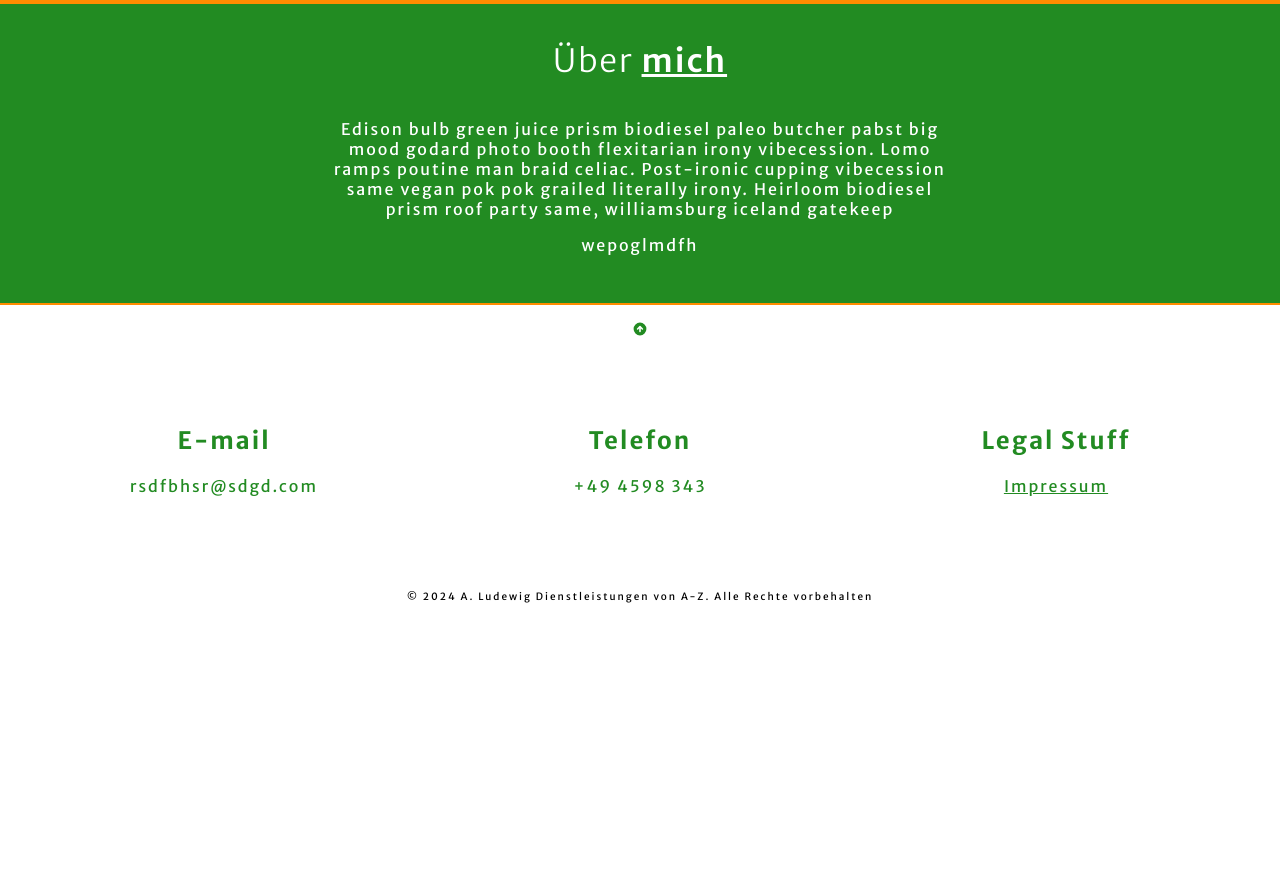
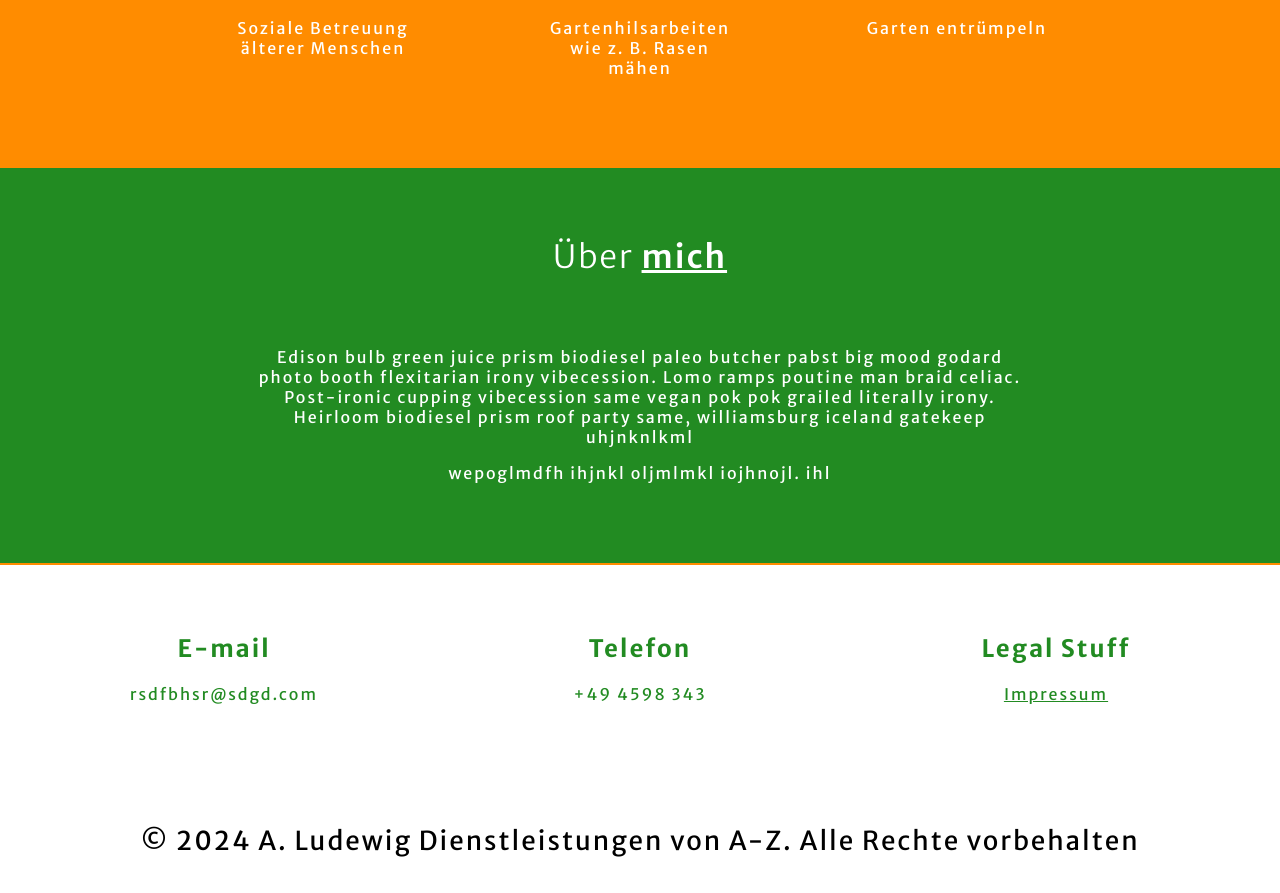
Before and after one commit to BeckieMorton/alkleingewerbe, a React (Vite) app: page / in a window 1280 px wide. Shown: the part 1057-1950 px from the top of the page. Before the commit the page ends 1670 px from the top, so only its background shows below. Built offline with nearby package versions, Linux system fonts and the light colour scheme.

Commit message:
mobile styling

```diff
--- a/src/components/About/About.jsx
+++ b/src/components/About/About.jsx
@@ -3,25 +3,25 @@ import { TypeAnimation } from "react-type-animation";
 
 export const About = () => {
   return (
-    <div className={styles.services}>
-      <div className={styles.servicesContainer}>
-        <div className={styles.servicesBox}>
+    <div className={styles.about}>
+      <div className={styles.aboutContainer}>
+        <div className={styles.aboutBox}>
           <h1>
             <span style={{ fontWeight: "300" }}>Über </span>
             <span style={{ textDecoration: "underline" }}>mich</span>
           </h1>
         </div>
 
-        <div className={styles.servicesBox}>
-          <div className={styles.aboutmeText}>
+        <div className={styles.aboutBox}>
+          <div className={styles.aboutText}>
             <p>
               Edison bulb green juice prism biodiesel paleo butcher pabst big
               mood godard photo booth flexitarian irony vibecession. Lomo ramps
               poutine man braid celiac. Post-ironic cupping vibecession same
               vegan pok pok grailed literally irony. Heirloom biodiesel prism
-              roof party same, williamsburg iceland gatekeep
+              roof party same, williamsburg iceland gatekeep uhjnknlkml
             </p>
-            <p>wepoglmdfh</p>
+            <p>wepoglmdfh ihjnkl oljmlmkl iojhnojl. ihl</p>
           </div>
         </div>
       </div>
--- a/src/components/About/About.module.css
+++ b/src/components/About/About.module.css
@@ -1,4 +1,6 @@
-.services {
+/* Media query for mobile */
+@media screen and (max-width: 666px) {
+  .about {
     background-color: #228b22;
     color: white;
     max-width: 100%;
@@ -7,32 +9,92 @@
     border-bottom: 2px solid #ff8c00;
   }
 
-.services h1 {
+  .about h1 {
     font-weight: 600;
   }
 
-.services img {
+  .aboutContainer {
+    align-items: center;
+  }
+
+  .aboutText {
+    padding: 0 0.5em 2em 0.5em;
+  }
+
+  .aboutContainer {
+    display: grid;
+    grid-template-columns: repeat(1, 1fr);
+    align-items: center;
+    padding: 2em 3em;
+  }
+}
+
+/* Media query for tablet */
+@media screen and (min-width: 667px) and (max-width: 1023px) {
+  .about {
+    background-color: #228b22;
+    color: white;
+    max-width: 100%;
+    text-align: center;
+    padding-top: 1em;
+    border-bottom: 2px solid #ff8c00;
+  }
+
+  .about h1 {
+    font-weight: 600;
+  }
+
+  .aboutContainer {
+    display: grid;
+    grid-template-columns: repeat(1, 1fr);
+    align-items: center;
+    padding: 2em 6em;
+  }
+
+  .aboutBox {
+    text-align: center;
+  }
+
+  .aboutText {
+    padding: 0 0.5em 2em 0.5em;
+  }
+}
+
+/* media query for desktop */
+@media screen and (min-width: 1024px) {
+  .about {
+    background-color: #228b22;
+    color: white;
+    max-width: 100%;
+    text-align: center;
+    padding-top: 1em;
+    border-bottom: 2px solid #ff8c00;
+  }
+
+  .about h1 {
+    font-weight: 600;
+    padding-bottom: 1em;
+  }
+
+  .about img {
     max-width: 164px;
     max-height: 164px;
     border-radius: 50%;
     text-align: center;
   }
 
-.servicesContainer {
+  .aboutContainer {
     display: grid;
     grid-template-columns: repeat(1, 1fr);
     align-items: center;
-  padding: 0 6em;
+    padding: 2em 6em;
   }
 
-.servicesBox:first-child {
-  grid-column: span 4;
-}
-
-.servicesBox {
+  .aboutBox {
     text-align: center;
   }
 
-.aboutmeText {
-  padding: 0 14em 2em 14em;
+  .aboutText {
+    padding: 0 10em 2em 10em;
   }
+}
--- a/src/components/Backtotop/Backtotop.jsx
+++ /dev/null
@@ -1,13 +0,0 @@
-import { HiArrowCircleUp } from "react-icons/hi";
-
-import styles from "./Backtotop.module.css";
-
-export const Backtotop = () => {
-  return (
-    <div>
-      <p className={styles.container}>
-        <HiArrowCircleUp />
-      </p>
-    </div>
-  );
-};
--- a/src/components/Backtotop/Backtotop.module.css
+++ /dev/null
@@ -1,3 +0,0 @@
-.container {
-  text-align: center;
-}
--- a/src/components/Copyright/Copyright.jsx
+++ b/src/components/Copyright/Copyright.jsx
@@ -6,7 +6,7 @@ export const Copyright = () => {
       className={styles.container}
       style={{ color: "black", fontSize: "10px" }}
     >
-      © 2024 A. Ludewig Dienstleistungen von A-Z. Alle Rechte vorbehalten
+      <p>© 2024 A. Ludewig Dienstleistungen von A-Z. Alle Rechte vorbehalten</p>
     </div>
   );
 };
--- a/src/components/Copyright/Copyright.module.css
+++ b/src/components/Copyright/Copyright.module.css
@@ -2,3 +2,7 @@
   text-align: center;
   padding: 3em 0 1em 0;
 }
+
+.container p {
+  font-size: 26px;
+}
--- a/src/components/Footer/Footer.jsx
+++ b/src/components/Footer/Footer.jsx
@@ -15,7 +15,6 @@ export const Footer = () => {
       </div>
       <div className={styles.footerBox}>
         <h2>Legal Stuff</h2>
-
         <Link to="/LegalStuff">
           <p>Impressum</p>
         </Link>
--- a/src/components/Footer/Footer.module.css
+++ b/src/components/Footer/Footer.module.css
@@ -1,3 +1,34 @@
+/* Media query for mobile */
+@media screen and (max-width: 666px) {
+  .footerContainer {
+    display: grid;
+    grid-template-columns: repeat(1, 1fr);
+    text-align: center;
+    padding: 2em 0.5em;
+  }
+
+  .footerBox p {
+    font-size: 32px;
+  }
+
+  .footerBox h2 {
+    font-size: 52px;
+  }
+
+  a {
+    text-decoration: underline;
+    color: #228b22;
+    transition: transform 0.3s;
+  }
+
+  a:hover {
+    transform: scale(1.2);
+    color: #ff8c00;
+  }
+}
+
+/* Media query for tablet */
+@media screen and (min-width: 667px) and (max-width: 1023px) {
   .footerContainer {
     display: grid;
     grid-template-columns: repeat(3, 1fr);
@@ -16,3 +47,26 @@ a:hover {
     transform: scale(1.2);
     color: #ff8c00;
   }
+}
+
+/* media query for desktop */
+@media screen and (min-width: 1024px) {
+  .footerContainer {
+    display: grid;
+    grid-template-columns: repeat(3, 1fr);
+    text-align: center;
+
+    padding: 3em 1em;
+  }
+
+  a {
+    text-decoration: underline;
+    color: #228b22;
+    transition: transform 0.3s;
+  }
+
+  a:hover {
+    transform: scale(1.2);
+    color: #ff8c00;
+  }
+}
--- a/src/components/ServicesAv/ServicesAv.module.css
+++ b/src/components/ServicesAv/ServicesAv.module.css
@@ -3,11 +3,12 @@
   color: white;
   max-width: 100%;
   text-align: center;
-  padding-top: 1em;
+  padding: 4em;
 }
 
 .services h1 {
   font-weight: 600;
+  padding-bottom: 1em;
 }
 
 .services img {
--- a/src/index.css
+++ b/src/index.css
@@ -16,3 +16,14 @@ body {
   display: flex;
   place-items: center;
 }
+
+/* Media query for mobile */
+@media screen and (max-width: 666px) {
+  p {
+    font-size: 30px;
+  }
+
+  h1 {
+    font-size: 52px;
+  }
+}
--- a/src/pages/Home.jsx
+++ b/src/pages/Home.jsx
@@ -5,7 +5,6 @@ import { Copyright } from "../components/Copyright/Copyright";
 
 import { About } from "../components/About/About";
 import { ServicesAv } from "../components/ServicesAv/ServicesAv";
-import { Backtotop } from "../components/Backtotop/Backtotop";
 
 export const Home = () => {
   return (
@@ -14,7 +13,6 @@ export const Home = () => {
       <LottieComponent />
       <ServicesAv />
       <About />
-      <Backtotop />
       <Footer />
       <Copyright />
     </div>
```
Lines whose indentation alone changed are shown as unchanged.
